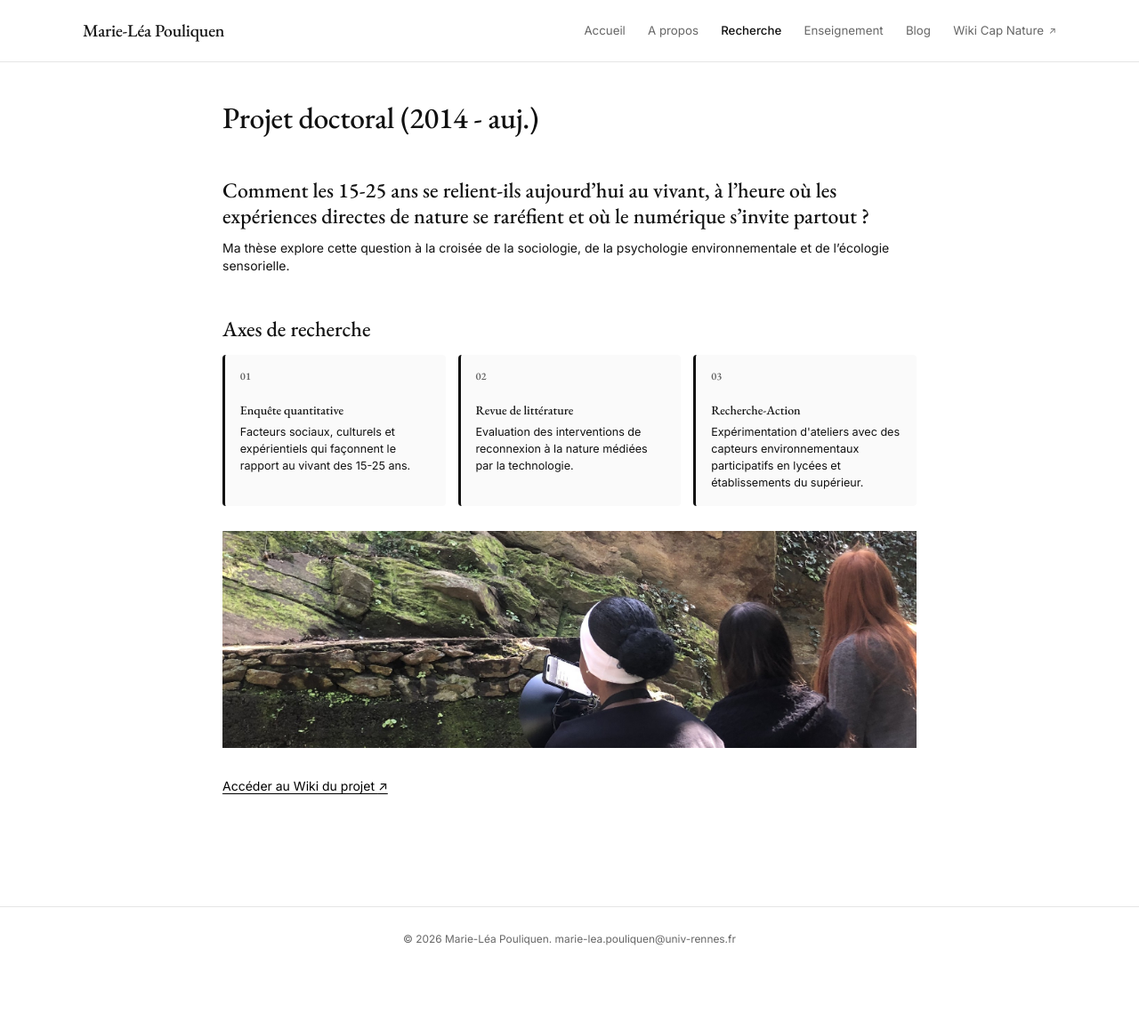
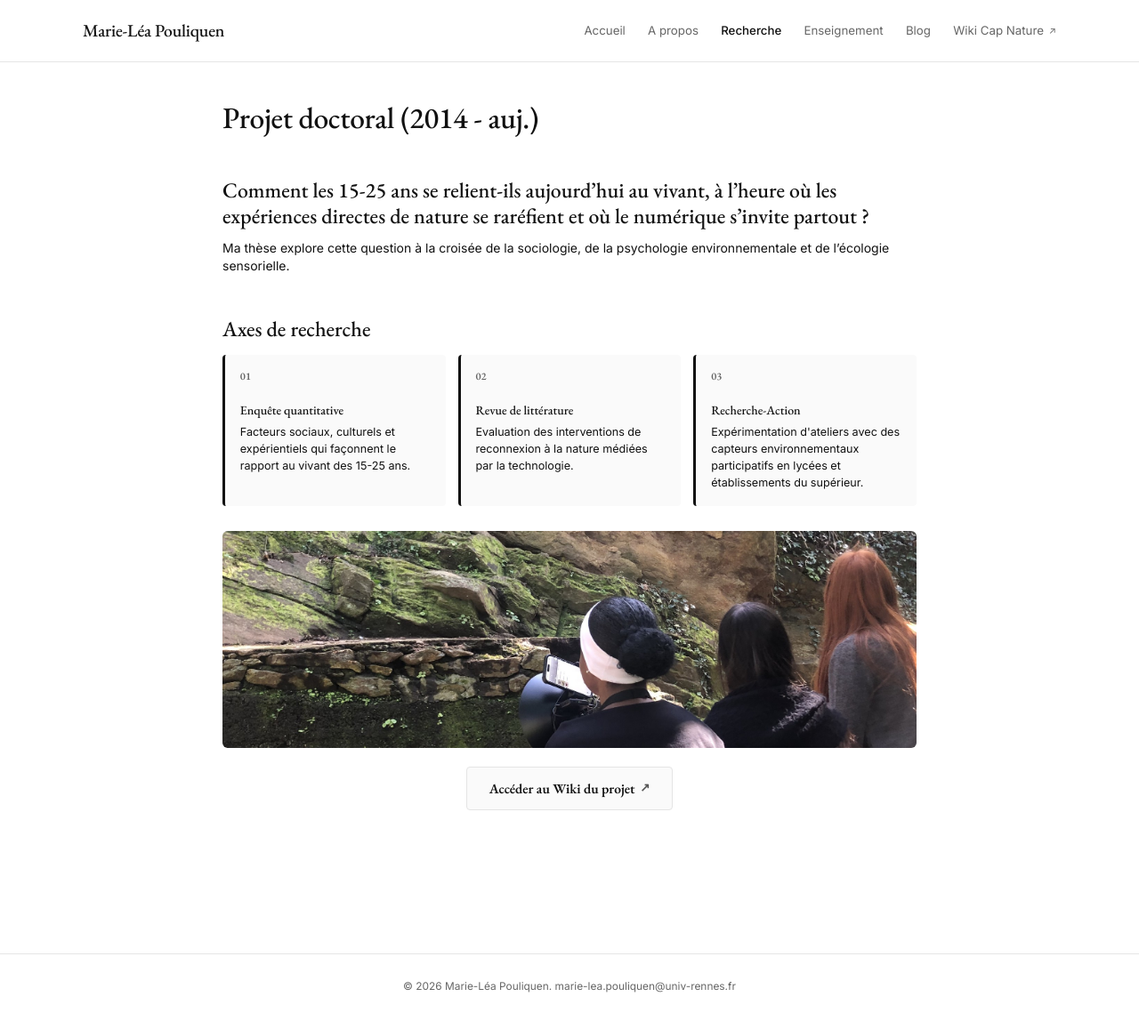
Before and after one commit to marieleapouliquen/marieleapouliquen.github.io, a Jekyll site: the page built from _pages/recherche.md, in a window 1280 px wide. Shown: the whole page at 89% size. Built offline with Jekyll 4.4.1, drawn with Linux system fonts in a browser that asks for light colours; before the commit the page ends 1105 px from its top, so only the background shows below that.

Commit message:
Update main.css

```diff
--- a/assets/css/main.css
+++ b/assets/css/main.css
@@ -994,6 +994,61 @@ body.page-accordion .cv-header h1 { margin: 0 0 0.5rem 0; }
 }
 .capnature-gallery-item:hover img { transform: scale(1.05); }
 
+/* ---------- Bannière image Cap Nature ---------- */
+.cap-nature-banner {
+  margin: 2rem 0 1.5rem 0;
+  text-align: center;
+}
+
+.cap-nature-banner img {
+  width: 100%;
+  max-width: 100%;
+  height: auto;
+  border-radius: 6px;
+  display: block;
+}
+
+/* ---------- Bouton Wiki (Call To Action) ---------- */
+.wiki-cta-wrapper {
+  text-align: center;
+  margin: 0 0 2.5rem 0;
+}
+
+.wiki-cta {
+  display: inline-flex;
+  align-items: center;
+  gap: 0.4rem;
+  padding: 0.9rem 1.8rem;
+  background: var(--color-bg-alt);
+  color: var(--color-text);
+  text-decoration: none;
+  font-family: var(--font-serif);
+  font-size: 1.1rem;
+  font-weight: 600;
+  border-radius: 4px;
+  border: 1px solid var(--color-border);
+  transition: all 0.2s ease;
+}
+
+.wiki-cta:hover {
+  background: var(--color-text);
+  color: var(--color-bg);
+  border-color: var(--color-text);
+  transform: translateY(-2px);
+  box-shadow: 0 4px 12px rgba(0, 0, 0, 0.08);
+}
+
+.wiki-cta-arrow {
+  font-size: 0.95rem;
+  opacity: 0.7;
+  transition: transform 0.2s ease;
+}
+
+.wiki-cta:hover .wiki-cta-arrow {
+  opacity: 1;
+  transform: translate(2px, -2px);
+}
+
 
 /* ============================================================================
    9. PAGE ENSEIGNEMENT
```
